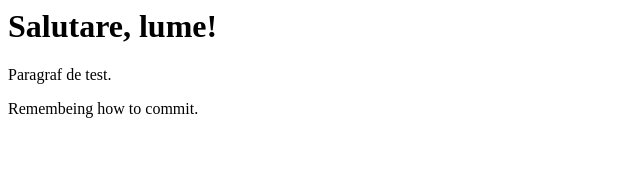
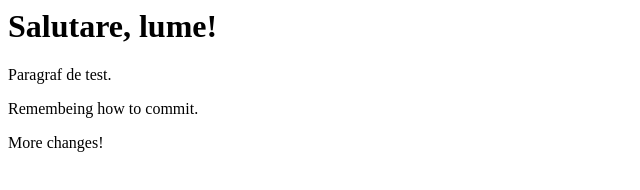
Before and after one commit to ordinary-warlock/learningpanda, a plain HTML site: page index.html in a window 1280 px wide. Shown: the whole page, without its empty margins (0-640 px from the left). Drawn offline with Linux system fonts and the light colour scheme.

Commit message:
Add a line

```diff
--- a/index.html
+++ b/index.html
@@ -1,3 +1,5 @@
 <h1>Salutare, lume!</h1>
 <p>Paragraf de test.</p>
 <p>Remembeing how to commit.</p>
+
+<p>More changes!</p>
```
